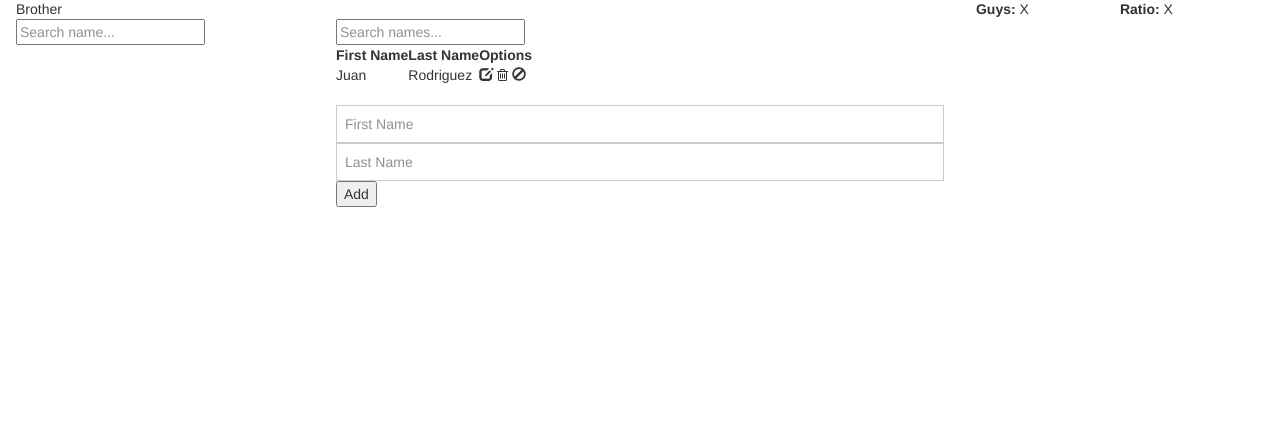
After one commit to folimudi/webApp, a Django app: template list/templates/admin.html in a window 1280 px wide. The commit adds this page. Shown: the part 363-800 px from the top of the page. Run offline with Django 3.2, Linux system fonts and the light colour scheme; the template is opened without the code that fills it, so the values that code supplies are empty; some libraries are stand-ins or nearby versions.

Commit message:
Modified base.html and created list and admin extensions.

```diff
--- /dev/null
+++ b/list/templates/admin.html
@@ -0,0 +1,103 @@
+
+{% extends 'base.html'%}
+
+{% block body-1%}
+
+<div class="w3-container w3-quarter filter-bar inner-section">
+  <div class="filter-bar-Title">
+    <span >Filters</span>
+  </div>
+
+  <div class="brother-filter">
+    <div class="filter-item-title filter-item-inside-item">
+      <span>Brother</span>
+    </div>
+    <div class="filter-item-search-area">
+      <div class="filter-item-inside-item">
+        <input type="text" name="search-bar" value="" placeholder="Search name..." class="search-bar">
+      </div>
+    </div>
+  </div>
+</div>
+
+{% endblock %}
+
+{% block body-2%}
+<div class="w3-container w3-half list-wrapper">
+
+    <div id="mainListContainer" class="list-container">
+
+      <div class="list-container">
+          <span class="genderLabel">List: </span>
+          <select type="selectList" id="listSelected" name="tableID">
+          <option value="guysListTable">Guys</option>
+          <option value="girlsListTable">Girls</option>
+          <option value="blacklistTable">Blacklist</option>
+          <option value="generalTable">General</option>
+        </select>
+      </div>
+
+      <br>
+
+      <input type="text" name="searchbar" value="" placeholder="Search names..." class="search-bar">
+        <table id="mainList" class="list-table">
+            <thead id="mainListHead">
+                <tr>
+                    <th class="headCol">First Name</th>
+                    <th class="headCol">Last Name</th>
+                    <th class="headCol">
+                        <div class="centered-selection">
+                          <span >
+                            Options
+                          </span>
+                        </div>
+
+                    </th>
+                </tr>
+            </thead>
+            <tbody id="mainListBody">
+                <tr>
+                    <td class="nameCol">Juan</td>
+                    <td class="nameCol">Rodriguez</td>
+                    <td class="nameCol selectCol">
+                        <div class=""><span class="glyphicon glyphicon-edit"></span> <span class="fa fa-trash-o"></span> <span class="glyphicon glyphicon-ban-circle"></span> </div>
+                    </td>
+                </tr>
+            </tbody>
+        </table>
+
+        <br>
+
+        <div id="inputForm">
+            <form id="addPersonForm">
+                <input style="display: inline;" label="firstName" type="text" name="firstName" placeholder="First Name" class="w3-input w3-border">
+                <input style="display: inline;" label="lastName" type="text" name="lastName" placeholder="Last Name" class="w3-input w3-border">
+                <!--&lt;!&ndash; - Actual list with scroll down-->
+                <div class="form-item">
+                  <button label="sendButton" id="addButton" type="submit" value="Send"> Add </button>
+                </div>
+
+                <!-- - Checkbox next to each name, edit pen-->
+            </form>
+        </div>
+
+    </div>
+
+</div>
+{% endblock %}
+
+{% block body-3%}
+<div class="w3-quarter inner-section w3-container">
+  <div class="filter-bar-Title">
+    <span>Stats</span>
+  </div>
+
+  <div class="filter-item-inside-item w3-half">
+    <p><strong>Guys:</strong> X</p>
+
+  </div>
+  <div class="filter-item-inside-item w3-half">
+    <p><strong>Ratio:</strong> X</p>
+  </div>
+</div>
+{% endblock %}
--- a/list/templates/base.html
+++ b/list/templates/base.html
@@ -17,14 +17,32 @@
   <header>
     <div class="header-container">
         <img src="resources/Letters-with-shield-full-color.png" id="headerImage">
-        {% block navBar %}
-          include{}
-        {% endblock %}
+        <div class="w3-bar w3-theme" id="nav-var">
+            <a href="mainPage.html" class="nav-bar w3-bar-item w3-button w3-large w3-mobile">Home</a>
+            <a href="listMain.html" class="nav-bar w3-bar-item w3-button w3-large w3-mobile ">List</a>
+            <!-- Check if user is authorized to see admin page and add option to nav bar -->
+            {% if userIsAdmin %}
+              <a href="listMain.html" class="nav-bar w3-bar-item w3-button w3-large w3-mobile ">Admin</a>
+            {% endif %}
+            <a href="settings.html" class="w3-bar-item w3-button w3-right w3-large w3-mobile"><span class="glyphicon glyphicon-cog"></span></a>
+        </div>
+
+        <!-- {% block navBar %}
+        Not in use for now
+        {% endblock %} -->
     </div>
   </header>
 
     <div class="section-pad">
-      {% block body %}
+      {% block body-1%}
+
+      {% endblock %}
+
+      {% block body-2%}
+
+      {% endblock %}
+
+      {% block body-3%}
 
       {% endblock %}
     </div>
```
Also changed, not shown: list/templates/list.html (added, +82 -0 lines).
